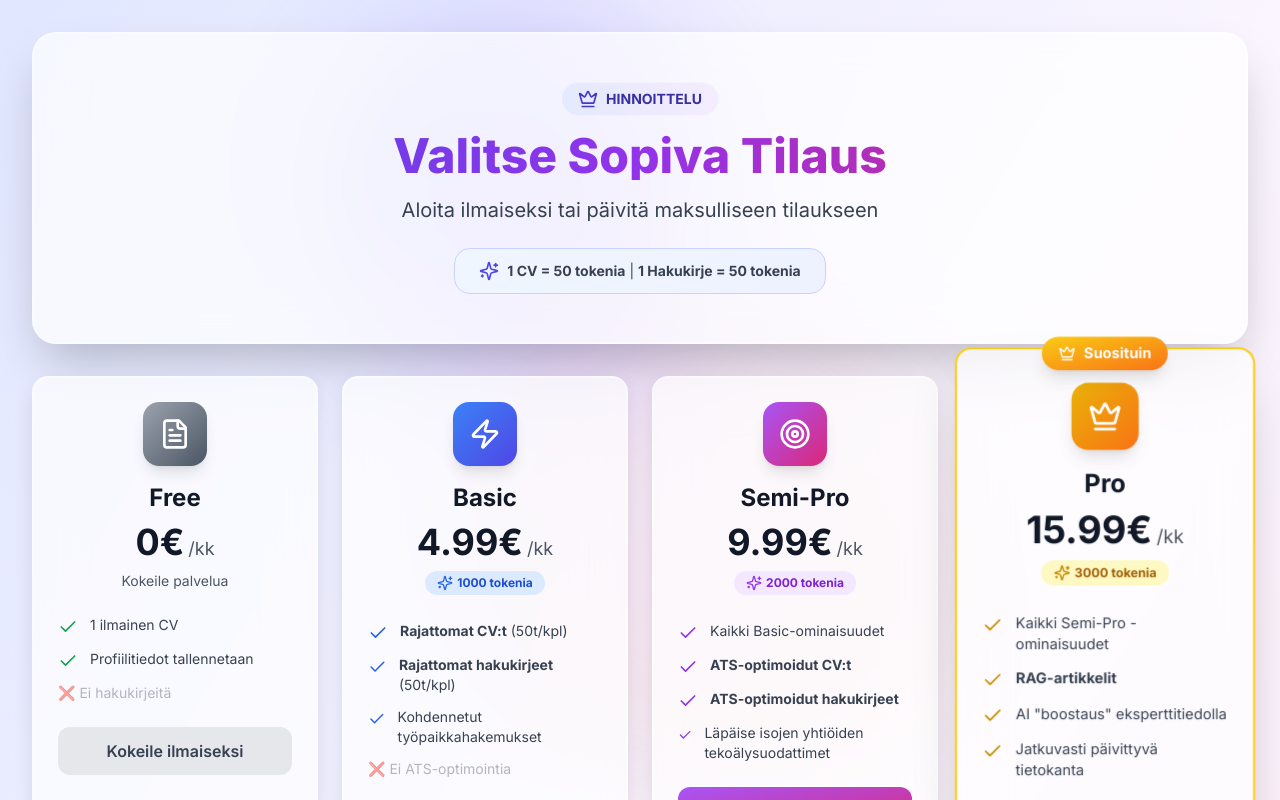
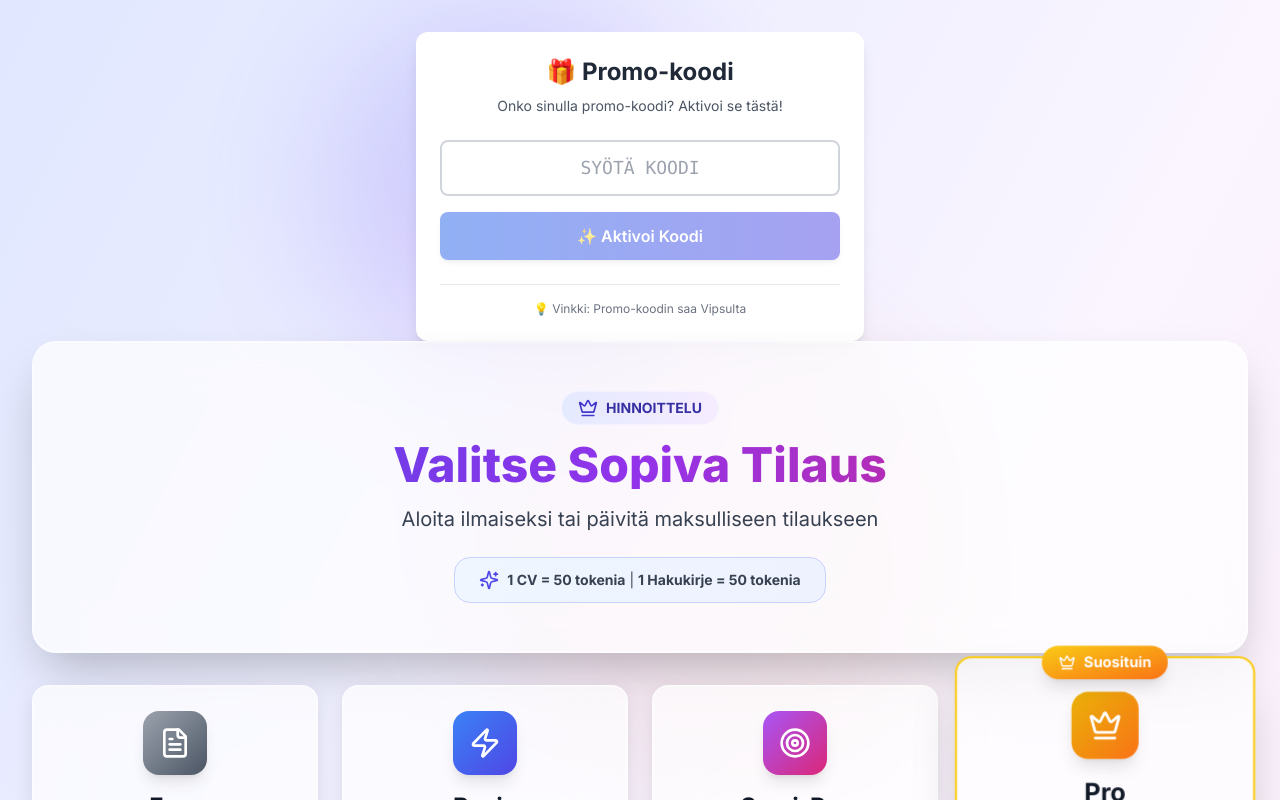
Before and after one commit to VipsuVille/HappyApplaid, a Next.js app: page /pricing in a window 1280 px wide. Shown: the top 800 px of the page. Built offline with nearby package versions, Linux system fonts and the light colour scheme.

Commit message:
pricing conficuring and subscription

```diff
--- a/app/pricing/page.tsx
+++ b/app/pricing/page.tsx
@@ -1,3 +1,4 @@
+import PromoCodeRedeem from '@/components/promoCode';
 import { Crown, Sparkles, Zap, Target, FileText, Check, Database, TrendingUp, Shield } from 'lucide-react';
 
 export default function PricingPage() {
@@ -10,6 +11,7 @@ export default function PricingPage() {
       </div>
 
       <div className="max-w-7xl mx-auto relative z-10">
+        <PromoCodeRedeem />
         {/* Hero */}
         <div className="backdrop-blur-xl bg-white/70 border-2 border-white/40 rounded-3xl shadow-2xl p-12 mb-8">
           <div className="text-center">
```
